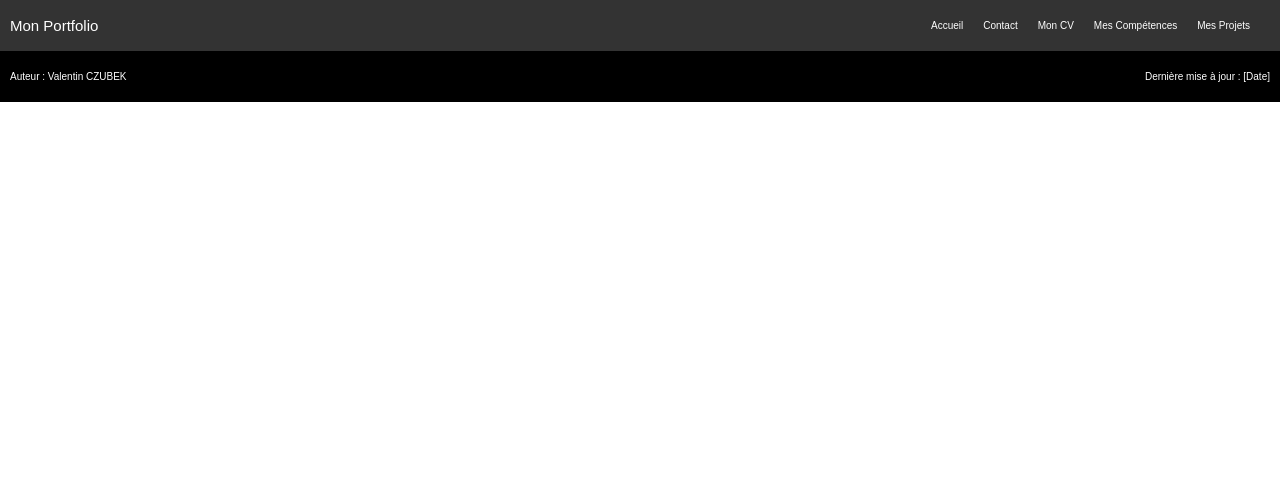
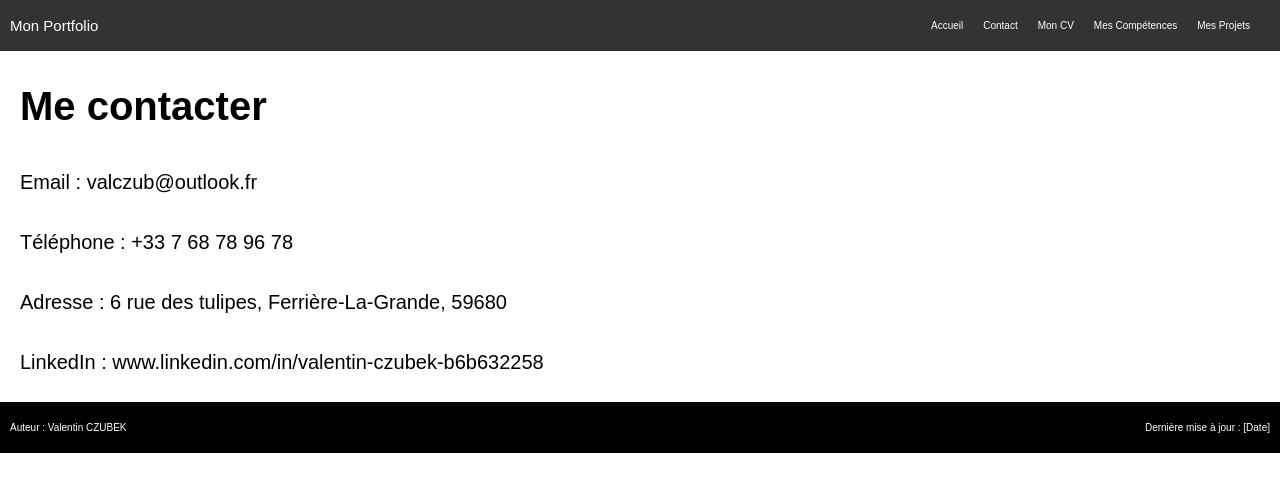
Before and after one commit to ValentinCZUBEK/ValentinCZUBEK.github.io, a plain HTML site: page tabs_templates/contact.html in a window 1280 px wide. Drawn offline with Linux system fonts and the light colour scheme.

Commit message:
Add files via upload

```diff
--- a/style.css
+++ b/style.css
@@ -115,9 +115,29 @@ nav a {
     margin-left: 2rem;
     font-size: 2rem;
     line-height: 4rem;
-  }
+}
 
+.email {
+    margin-left: 2rem;
+    font-size: 2rem;
+    line-height: 4rem;
+}
+.telephone {
+    margin-left: 2rem;
+    font-size: 2rem;
+    line-height: 4rem;
+}
+.adresse {
+    margin-left: 2rem;
+    font-size: 2rem;
+    line-height: 4rem;
+}
 
+.LinkedIn {
+    margin-left: 2rem;
+    font-size: 2rem;
+    line-height: 4rem;
+}
 
 .image_cv{
     width: 100%;
--- a/tabs_templates/contact.html
+++ b/tabs_templates/contact.html
@@ -25,6 +25,14 @@
             </nav>
         </header>
 
+        <section id="introduction">
+            <h2>Me contacter</h2>
+            <div><p class="email">Email : valczub@outlook.fr</p></div>
+            <div<p class="telephone">Téléphone : +33 7 68 78 96 78</p></div>
+            <div<p class="adresse">Adresse : 6 rue des tulipes, Ferrière-La-Grande, 59680</p></div>
+            <div<p class="LinkedIn">LinkedIn : www.linkedin.com/in/valentin-czubek-b6b632258</p></div>
+        </section>
+
 
 
 
```
Also changed, not shown: index.html (line endings or trailing spaces), script.js (line endings or trailing spaces), tabs_templates/competences.html (line endings or trailing spaces), tabs_templates/cv.html (line endings or trailing spaces), tabs_templates/detail_projets.html (line endings or trailing spaces), tabs_templates/projets.json (line endings or trailing spaces).
